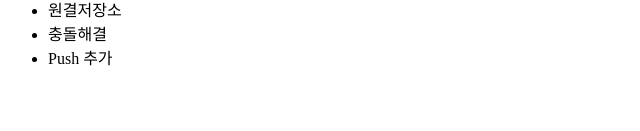
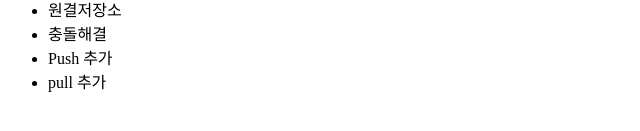
Before and after one commit to heekyun/open_git_heekyun, a plain HTML site: page index.html in a window 1280 px wide. Shown: the part 183-314 px from the top of the page, 0-640 px from the left. Drawn offline with Linux system fonts and the light colour scheme.

Commit message:
pull 추가

```diff
--- a/index.html
+++ b/index.html
@@ -16,6 +16,7 @@
 			<li>원결저장소 </li>
 			<li>충돌해결 </li>
 			<li>Push 추가 </li>
+			<li>pull 추가 </li>
 		</ul>
 	</body>
 </html>
```
